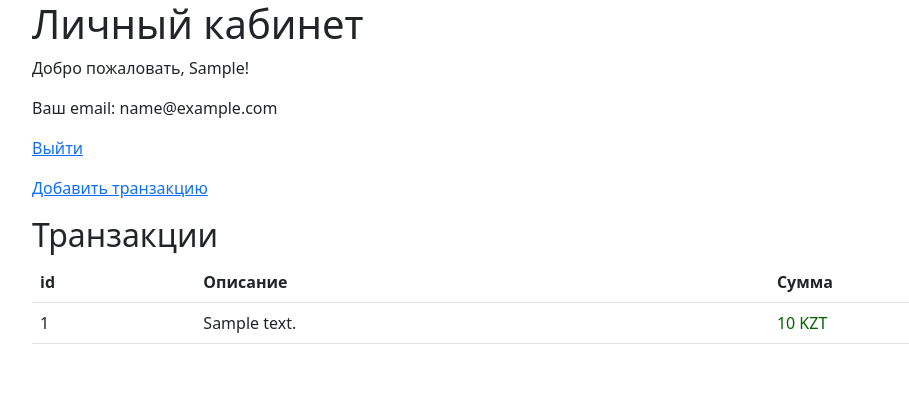
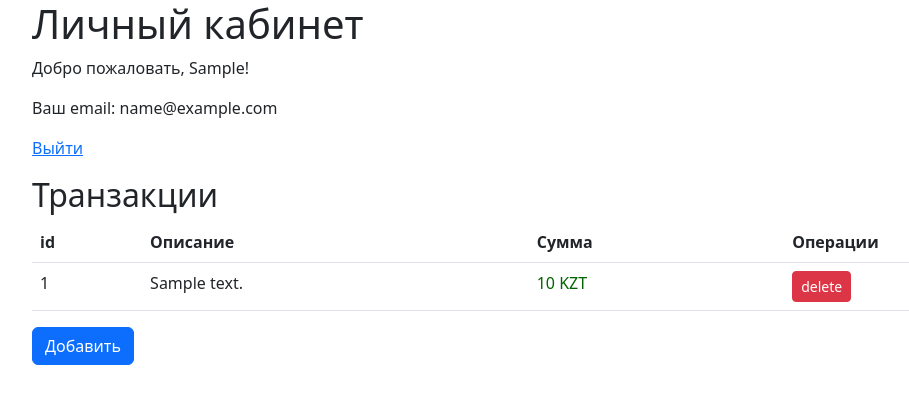
Before and after one commit to IgorK90/expenses, a Django app: page /account/ in a window 1280 px wide. Shown: the top 404 px of the page, without its empty margins (50-959 px from the left). Run offline with Django 4.2, Linux system fonts and the light colour scheme; the first user in the database is signed in; tables that the repository leaves empty hold one stand-in row (Sample ...); some libraries are stand-ins or nearby versions.

Commit message:
Modal window + deleting transaction

```diff
--- a/app/templates/account.html
+++ b/app/templates/account.html
@@ -4,7 +4,7 @@
 <p>Добро пожаловать, {{ user.first_name }}!</p>
 <p>Ваш email: {{ user.email }}</p>
 <p><a href="/logout">Выйти</a></p>
-    <p><a href="/create">Добавить транзакцию</a></p>
+{#    <p><a href="/create">Добавить транзакцию</a></p>#}
 <h2>Транзакции</h2>
     <table class="table table-hover">
     <thead>
@@ -12,6 +12,7 @@
             <th>id</th>
             <th>Описание</th>
             <th>Сумма</th>
+            <th>Операции</th>
         </tr>
     </thead>
     <tbody>
@@ -28,8 +29,13 @@
                     ">
                 {{ transaction.amount }} KZT
             </td>
+        <td><a class="btn btn-sm btn-danger" href="/delete/{{ transaction.id }}">delete</a></td>
         </tr>
     {% endfor %}
     </tbody>
     </table>
+        <button type="button" class="btn btn-primary" data-bs-toggle="modal" data-bs-target="#exampleModal">
+      Добавить
+    </button>
+    {% include "create.html" %}
 {% endblock %}
--- a/app/templates/base.html
+++ b/app/templates/base.html
@@ -4,12 +4,13 @@
     <meta charset="UTF-8">
     <title>Expenses</title>
     <link rel="stylesheet" href="/static/css/bootstrap.min.css">
-    <link rel="stylesheet" href="/static/css/style.css">
+{#    <link rel="stylesheet" href="/static/css/style.css">#}
 </head>
 <body>
     <div class="container">
         {% block content %}
         {% endblock %}
     </div>
+    <script src="/static/js/bootstrap.min.js"></script>
 </body>
 </html>
--- a/app/templates/create.html
+++ b/app/templates/create.html
@@ -1,25 +1,34 @@
-{% extends 'base.html' %}
-{% block content %}
-<h1>Новая запись</h1>
-    <form action="" method="post">
+<div class="modal fade" id="exampleModal" tabindex="-1" aria-labelledby="exampleModalLabel" aria-hidden="true">
+  <div class="modal-dialog">
+    <div class="modal-content">
+      <div class="modal-header">
+        <h1 class="modal-title fs-5" id="exampleModalLabel">Добавить запись</h1>
+        <button type="button" class="btn-close" data-bs-dismiss="modal" aria-label="Close"></button>
+      </div>
+        <form action="/create/" method="post" style="max-width: 800px">
+          <div class="modal-body">
                 {% csrf_token %}
-    <div>
+                <div class="mb-3">
                   <label for="description" class="form-label">Описание</label>
                   <input name="description" type="text" class="form-control" id="description" required>
                 </div>
-
-    <div>
+                <div class="mb-3">
                   <label for="amount" class="form-label">Сумма</label>
                   <input name="amount" type="number" class="form-control" id="amount">
                 </div>
-
-    <div>
+                <div class="mb-3">
                   <label for="type" class="form-label">Тип</label>
                     <select name="type" id="type" class="form-control">
-            <option value="expense"> Расход </option>
+                        <option value="expense">Расход</option>
                         <option value="income">Доход</option>
                     </select>
                 </div>
-    <input class="btn btn-info" type="submit" value="Добавить">
+          </div>
+          <div class="modal-footer">
+            <button type="button" class="btn btn-secondary" data-bs-dismiss="modal">Отмена</button>
+            <button type="submit" class="btn btn-primary">Сохранить</button>
+          </div>
         </form>
-{% endblock %}
+    </div>
+  </div>
+</div>
--- a/app/views.py
+++ b/app/views.py
@@ -39,4 +39,10 @@ def create_view(request):
                 amount=abs(int(request.POST.get("amount",0))),
             )
         return redirect("/")
-    return render(request, "create.html")
+    # return render(request, "create.html")
+
+    raise NotImplementedError
+
+def delete_view(request:HttpRequest, transaction_id: int)->HttpResponse:
+    Transaction.objects.filter(id=transaction_id).filter(user=request.user).delete()
+    return redirect("/")
--- a/expenses/urls.py
+++ b/expenses/urls.py
@@ -28,6 +28,7 @@ urlpatterns = [
     path('logout/', views_auth.logout_view, name='logout'),
     path('account/', views.account, name='account'),
     path('create/',views.create_view, name='create'),
+    path('delete/<int:transaction_id>',views.delete_view, name='delete'),
 ]
 
 urlpatterns += static(settings.STATIC_URL, document_root=settings.STATIC_ROOT)
```
Lines whose indentation alone changed are shown as unchanged.
